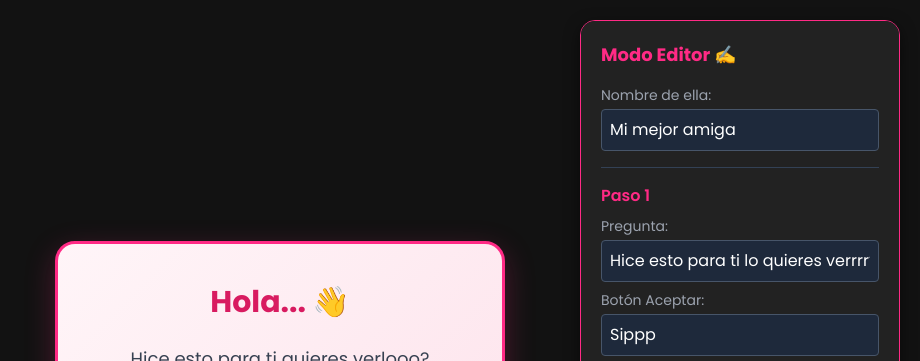
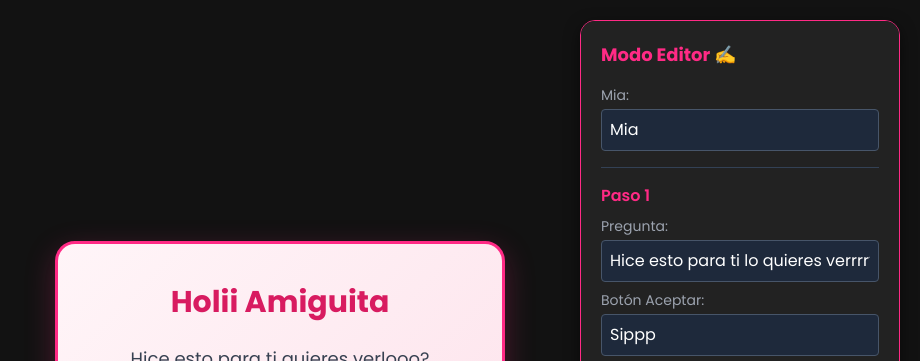
Before and after one commit to renzojxx30085-commits/Para-Mia-, a plain HTML site: page index.html in a window 1280 px wide. Both pictures are taken after a click on the button "🛠️". Shown: the top 361 px of the page, without its empty margins (360-1280 px from the left). Drawn offline with nearby package versions, Linux system fonts and the light colour scheme.

Commit message:
Update index.html

```diff
--- a/index.html
+++ b/index.html
@@ -126,8 +126,8 @@
         <h4 class="text-lg font-bold mb-4 text-[#ff2a85]">Modo Editor ✍️</h4>
 
         <div class="mb-4">
-            <label class="block text-sm text-gray-400 mb-1">Nombre de ella:</label>
-            <input type="text" id="in-name" value="Mi mejor amiga" oninput="updateContent()" class="w-full bg-slate-800 border-slate-600 border rounded p-2 text-white">
+            <label class="block text-sm text-gray-400 mb-1">Mia:</label>
+            <input type="text" id="in-name" value="Mia" oninput="updateContent()" class="w-full bg-slate-800 border-slate-600 border rounded p-2 text-white">
         </div>
 
         <hr class="border-slate-700 my-4">
@@ -179,7 +179,7 @@
 
         <!-- Paso 1 -->
         <div id="step-1" class="step-content active">
-            <h2 class="text-3xl font-bold text-[#d81b60] mb-6" id="disp-title">Hola... 👋</h2>
+            <h2 class="text-3xl font-bold text-[#d81b60] mb-6" id="disp-title">Holii Amiguita</h2>
             <p class="text-lg text-gray-700 mb-8 leading-relaxed" id="disp-p1-text">Hice esto para ti quieres verlooo?</p>
             <button class="btn-primary" onclick="showStep(2)" id="disp-p1-btn">Sippp</button>
             <button class="btn-secondary" id="btn-no" onmouseover="moveNoButton()" onclick="moveNoButton()" id="disp-p1-nobtn">Noppp te odio😡</button>
```
